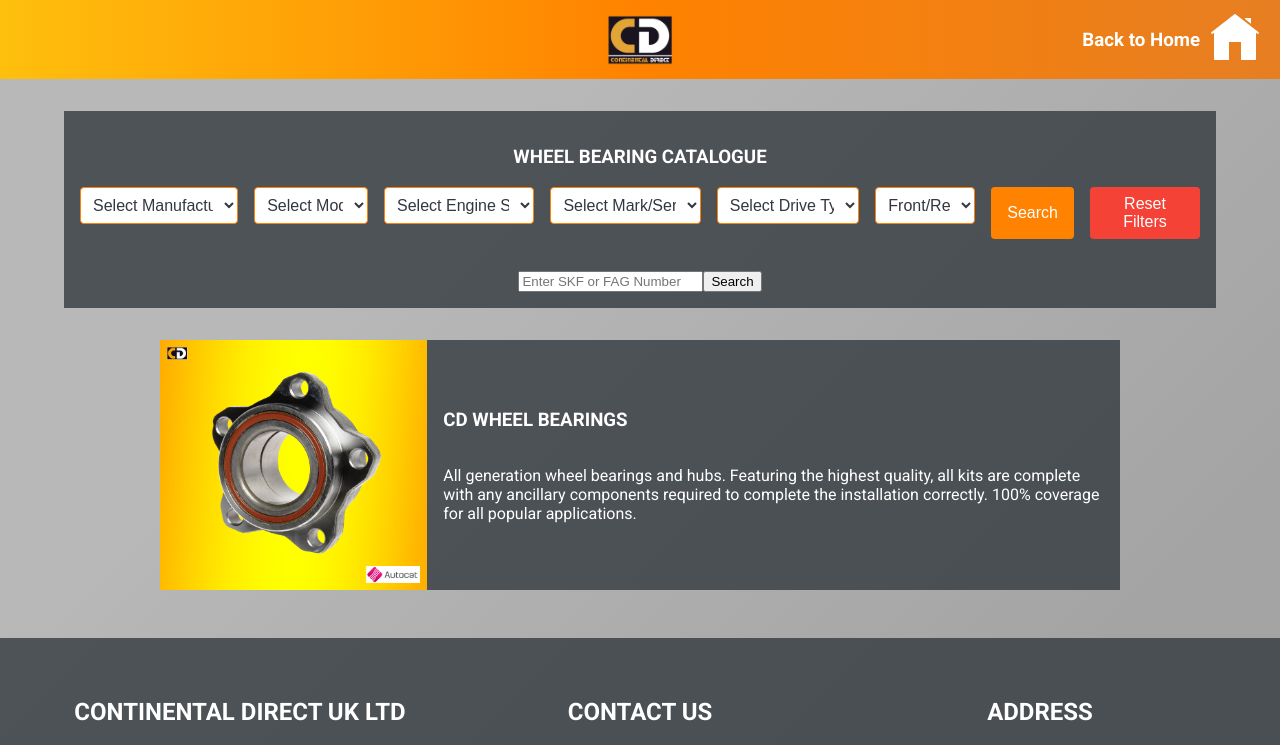
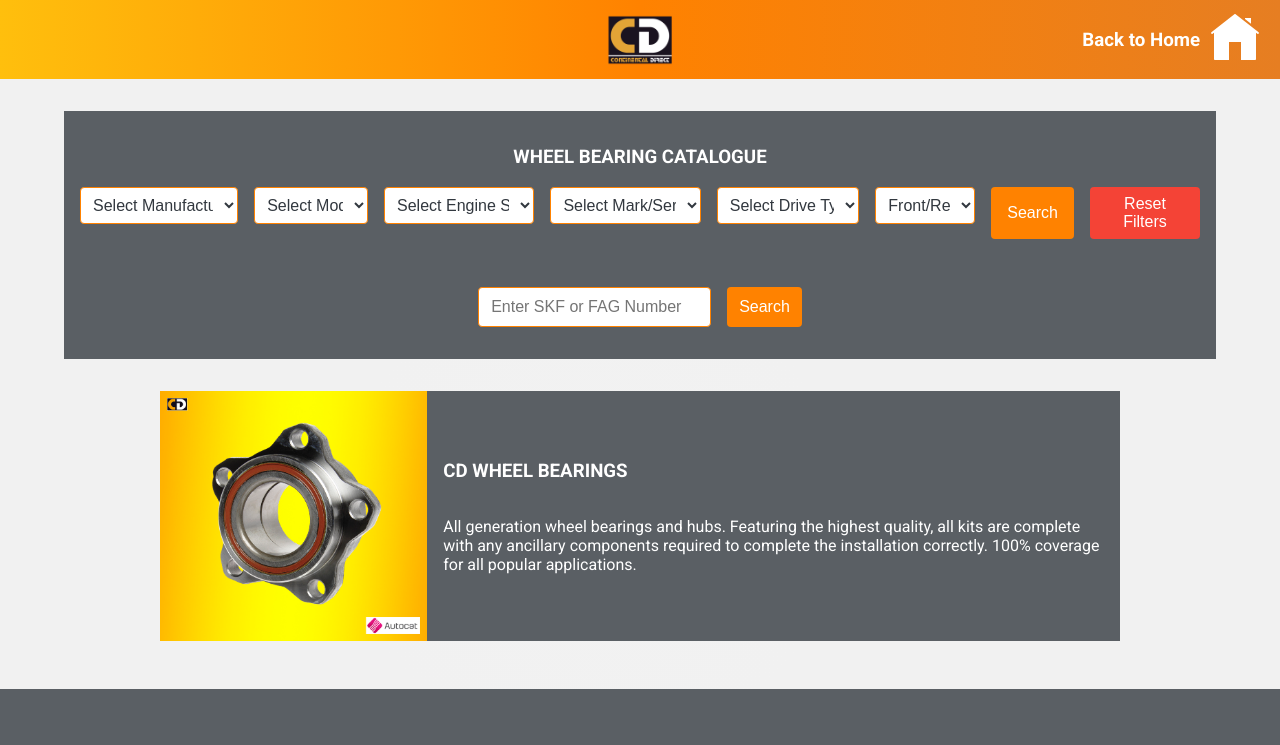
Before and after one commit to Continental-Direct/wheelbearing-catalogue, a React (Vite) app in the folder wheelbearing-catalogue/: page / in a window 1280 px wide. Shown: the top 745 px of the page. Built offline with nearby package versions, Linux system fonts and the light colour scheme.

Commit message:
fixes background

```diff
--- a/wheelbearing-catalogue/src/CSS/App.css
+++ b/wheelbearing-catalogue/src/CSS/App.css
@@ -18,7 +18,11 @@
   padding: 0;
   font-family: "Roboto", sans-serif;
   color: #ffffff;
-  background: linear-gradient(135deg, #e0e0e0 25%, #c2c2c2 75%);
+  background: radial-gradient(
+    343px at 46.3% 47.5%,
+    rgb(242, 242, 242) 0%,
+    rgb(241, 241, 241) 72.9%
+  );
 }
 
 .container {
@@ -26,7 +30,6 @@
   flex-direction: column;
   align-items: center;
   width: 100%;
-  background: linear-gradient(135deg, #b8b8b8 25%, #a4a4a4 75%);
 }
 
 /* Dropdowns */
--- a/wheelbearing-catalogue/src/CSS/cardContainer.css
+++ b/wheelbearing-catalogue/src/CSS/cardContainer.css
@@ -1,7 +1,7 @@
 .card-container {
   display: flex;
   gap: 20px;
-  /* flex-wrap: wrap; */
+  flex-wrap: wrap;
 }
 .content-container {
   display: grid;
@@ -9,6 +9,7 @@
   width: 100%;
   padding: 20px;
   gap: 2rem;
+  background-color: transparent;
 }
 
 .filter-section {
--- a/wheelbearing-catalogue/src/components/dropdowns/SKFSearch.tsx
+++ b/wheelbearing-catalogue/src/components/dropdowns/SKFSearch.tsx
@@ -1,7 +1,7 @@
 import { useState } from "react";
 import { useNavigate } from "react-router-dom";
 import supabase from "../../assets/supaBaseClient";
-// import "../../CSS/skf.css";
+import "../../CSS/skf.css";
 
 const SKFSearch = () => {
   const [inputNumber, setInputNumber] = useState<string>("");
--- a/wheelbearing-catalogue/src/components/home/filterContainer.tsx
+++ b/wheelbearing-catalogue/src/components/home/filterContainer.tsx
@@ -8,7 +8,7 @@
 import supabase from "../../assets/supaBaseClient";
 import { useNavigate } from "react-router-dom";
 import Footer from "./Footer";
-import DriveTypeOptions from "../dropdowns/DriveTypeOptions";
+import DriveTypeOptions from "../dropdowns/YearsOptions";
 import FitmentOptions from "../dropdowns/FitmentOptions";
 import SKFSearch from "../dropdowns/SKFSearch";
 
```
Also changed, not shown: wheelbearing-catalogue/src/components/dropdowns/YearsOptions.tsx (renamed from wheelbearing-catalogue/src/components/dropdowns/DriveTypeOptions.tsx).
